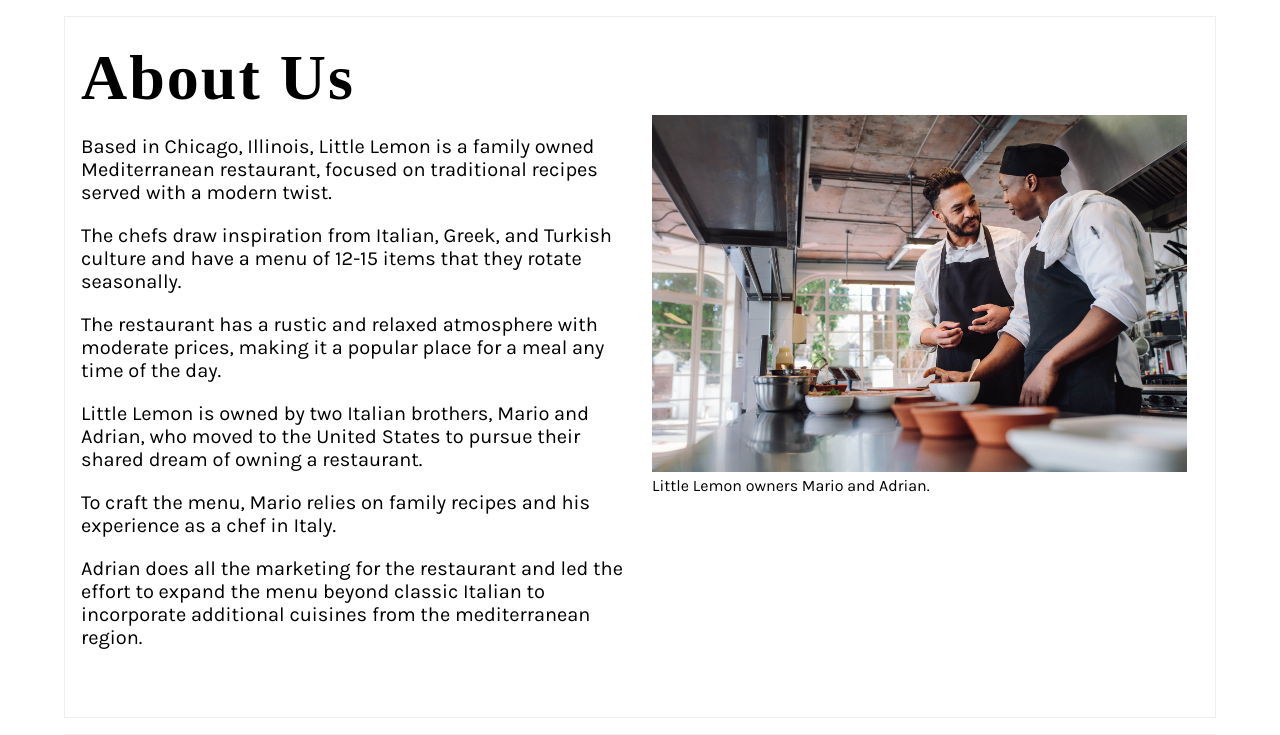
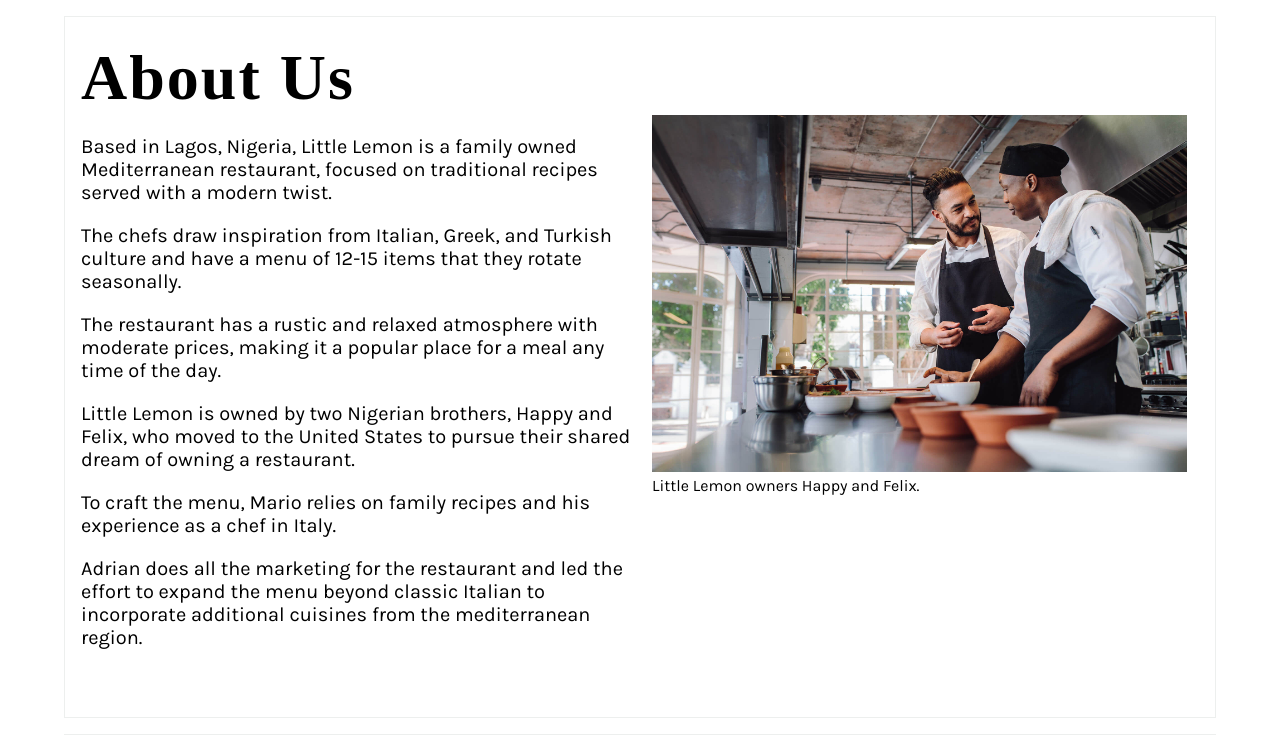
Before and after one commit to happychuks/LittleLemonBookingAPI-v2, a Django app: template restaurant/templates/about.html in a window 1280 px wide. Shown: the part 244-979 px from the top of the page. Run offline with Django 4.2, Linux system fonts and the light colour scheme; the template is opened without the code that fills it, so the values that code supplies are empty; some web fonts are replaced.

Commit message:
edited the about section

```diff
--- a/restaurant/templates/about.html
+++ b/restaurant/templates/about.html
@@ -7,7 +7,7 @@
       <!--Begin col-->
       <div class="column">
         <p>
-          Based in Chicago, Illinois, Little Lemon is a family owned
+          Based in Lagos, Nigeria, Little Lemon is a family owned
           Mediterranean restaurant, focused on traditional recipes served with a
           modern twist.
         </p>
@@ -22,7 +22,7 @@
         </p>
 
         <p>
-          Little Lemon is owned by two Italian brothers, Mario and Adrian, who
+          Little Lemon is owned by two Nigerian brothers, Happy and Felix, who
           moved to the United States to pursue their shared dream of owning a
           restaurant.
         </p>
@@ -45,10 +45,10 @@
         <figure class="figure">
           <img
             src="{% static 'img/mario-and-adrian.jpg' %}"
-            alt="Mario and Adrian"
+            alt="Happy and Felix"
           />
           <figcaption class="figure-caption">
-            Little Lemon owners Mario and Adrian.
+            Little Lemon owners Happy and Felix.
           </figcaption>
         </figure>
       </div>
```
